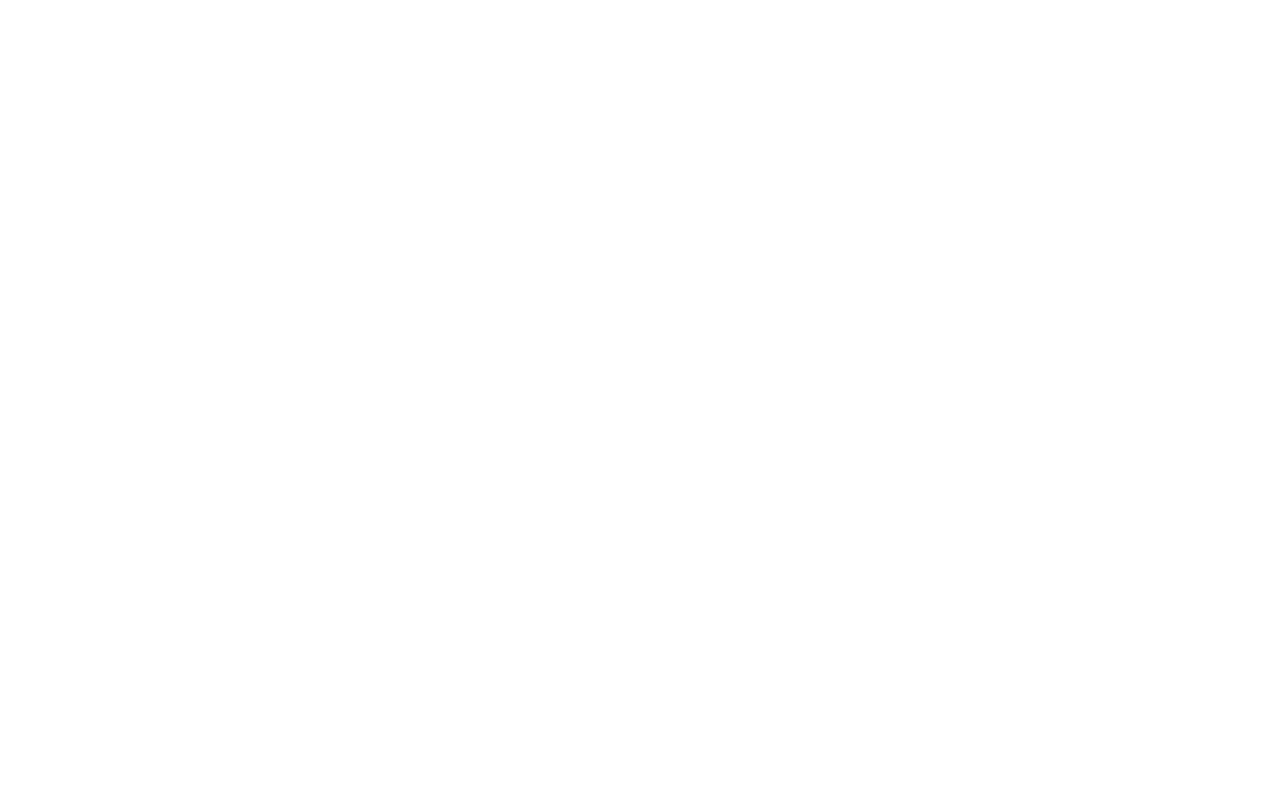
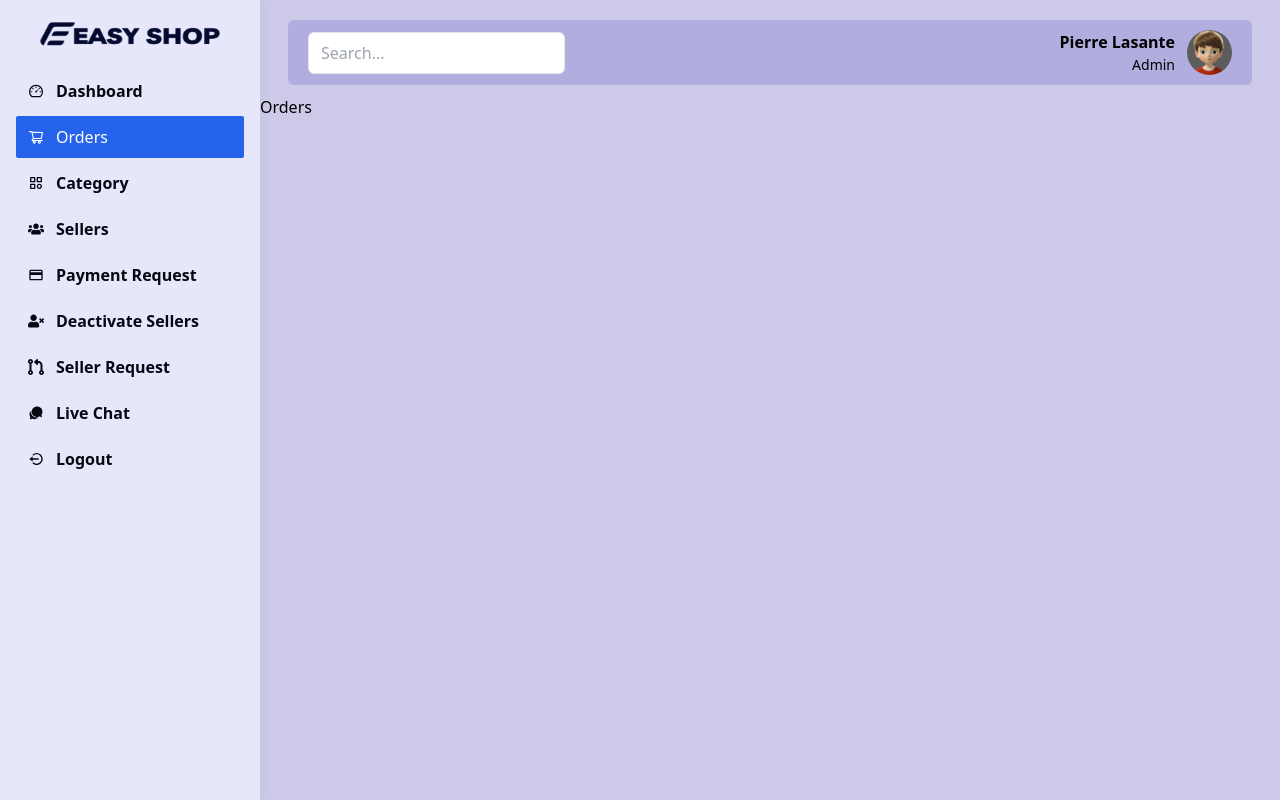
Before and after one commit to plasante/Ecommerce, a React (Create React App) app: page /admin/dashboard/orders in a window 1280 px wide. Before the commit this address had no page. Built offline with nearby package versions, Linux system fonts and the light colour scheme.

Commit message:
Fixed a bug in Sidebar.jsx The background color of the link were not set correctly

```diff
--- a/src/layout/Sidebar.jsx
+++ b/src/layout/Sidebar.jsx
@@ -34,11 +34,9 @@ const Sidebar = ({showSidebar, setShowSidebar}) => {
             {
               allNav.map((nav, index) => (
                 <li key={index}>
-                  <span>{console.log(nav.path)}</span>
-                  <span>{console.log(pathname)}</span>
                   <Link to={nav.path}
                         className={
-                          `${pathname.includes(nav.path)
+                          `${pathname === nav.path
                             ? 'bg-blue-600 shadow-indigo-500/50 text-white duration-500'
                             : 'text-[#030811] font-bold duration-200'}
                                                   px-[12px] py-[9px] rounded-sm flex justify-start items-center
--- a/src/router/routes/adminRoutes.js
+++ b/src/router/routes/adminRoutes.js
@@ -1,11 +1,17 @@
 import {lazy} from 'react';
 
 const AdminDashboard = lazy(() => import("../../views/admin/AdminDashboard"));
+const Orders = lazy(() => import("../../views/admin/Orders"));
 
 export const adminRoutes = [
   {
-    path: '/admin/dashboard',
+    path: 'admin/dashboard',
     element: <AdminDashboard/>,
     role: 'admin'
-  }
+  },
+  {
+    path: 'admin/dashboard/orders',
+    element: <Orders/>,
+    role: 'admin'
+  },
 ]
--- /dev/null
+++ b/src/views/admin/Orders.jsx
@@ -0,0 +1,11 @@
+import React from 'react';
+
+const Orders = () => {
+  return (
+    <div>
+      <h1>Orders</h1>
+    </div>
+  );
+};
+
+export default Orders;
```
Also changed, not shown: src/navigation/allNav.js (+8 -8 lines).
